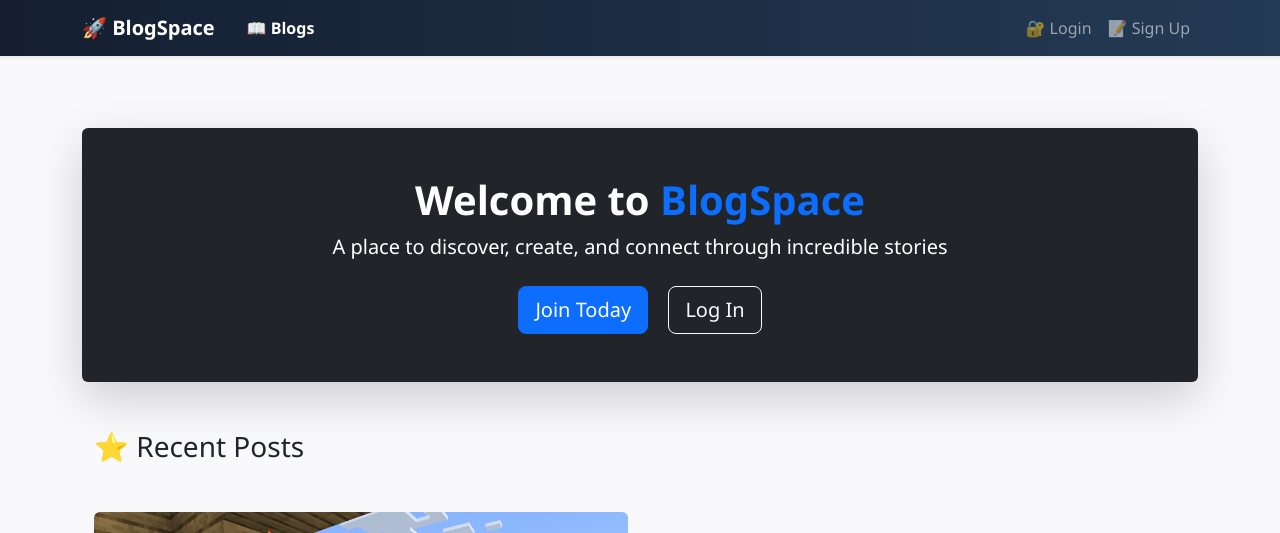
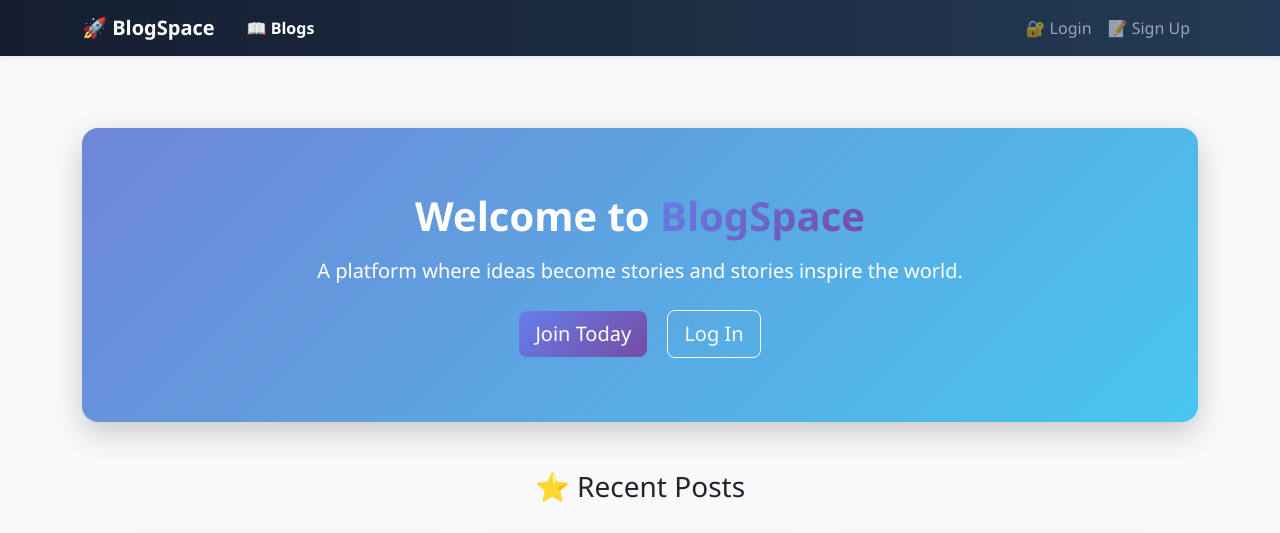
Before and after one commit to Nate2784/BlogSpace, a Django app: page / in a window 1280 px wide. Shown: the top 533 px of the page. Run offline with Django 5.2, Linux system fonts and the light colour scheme; data comes from the database, SQL or seed files in the repository.

Commit message:
ui update

```diff
--- a/myblog/blog/templates/blog/home.html
+++ b/myblog/blog/templates/blog/home.html
@@ -3,53 +3,233 @@
 {% block title %}Home - BlogSpace{% endblock %}
 
 {% block content %}
-<!-- Hero Section -->
-<div class="container text-center my-5 py-5 bg-dark text-white rounded shadow-lg">
-    <h1 class="fw-bold">Welcome to <span class="text-primary">BlogSpace</span></h1>
-    <p class="lead mb-4">
+<style>
+  :root {
+    --gradient-primary: linear-gradient(135deg, #6f86d6, #48c6ef);
+    --gradient-accent: linear-gradient(135deg, #667eea, #764ba2);
+  }
+
+  .hero-section {
+    background: var(--gradient-primary);
+    color: white;
+    padding: 4rem 2rem;
+    border-radius: 1rem;
+    text-align: center;
+    box-shadow: 0 10px 30px rgba(0, 0, 0, 0.2);
+    animation: fadeInDown 0.6s ease-out;
+  }
+
+  .hero-section h1 span {
+    background: var(--gradient-accent);
+    -webkit-background-clip: text;
+    -webkit-text-fill-color: transparent;
+  }
+
+  .btn-gradient {
+    background: var(--gradient-accent);
+    color: white;
+    border: none;
+    transition: background 0.3s ease;
+  }
+
+  .btn-gradient:hover {
+    background: linear-gradient(135deg, #5f72be, #9b23ea);
+  }
+
+  .recent-posts {
+    display: flex;
+    flex-wrap: wrap;
+    gap: 2rem;
+    justify-content: center;
+    margin-top: 2rem;
+    animation: fadeInUp 0.6s ease;
+  }
+
+  .recent-post-card {
+    background: white;
+    border-radius: 12px;
+    overflow: hidden;
+    box-shadow: 0 5px 18px rgba(0, 0, 0, 0.08);
+    max-width: 320px;
+    flex: 1 1 300px;
+    display: flex;
+    flex-direction: column;
+    transition: transform 0.3s ease, box-shadow 0.3s ease;
+  }
+
+  .recent-post-card:hover {
+    transform: translateY(-5px);
+    box-shadow: 0 12px 28px rgba(0, 0, 0, 0.15);
+  }
+
+  .recent-post-card img {
+    height: 180px;
+    object-fit: cover;
+    width: 100%;
+  }
+
+  .recent-post-card-body {
+    padding: 1rem;
+    display: flex;
+    flex-direction: column;
+    flex-grow: 1;
+  }
+
+  .recent-post-card-body h5 a {
+    color: #212529;
+    text-decoration: none;
+    transition: color 0.3s;
+  }
+
+  .recent-post-card-body h5 a:hover {
+    color: #4e54c8;
+  }
+
+  .section-card {
+    background: #fff;
+    border-radius: 1rem;
+    box-shadow: 0 10px 28px rgba(0, 0, 0, 0.08);
+    padding: 3rem 2rem;
+    margin: 3rem auto;
+    max-width: 1000px;
+    animation: fadeIn 1s ease;
+  }
+
+  .section-card h3,
+  .section-card h4 {
+    color: #4e54c8;
+  }
+
+  .section-card .icon {
+    font-size: 2rem;
+    margin-bottom: 0.5rem;
+    color: #6c63ff;
+  }
+
+  .section-card p {
+    color: #555;
+  }
+
+  .testimonial {
+    font-style: italic;
+    color: #444;
+    margin-top: 1rem;
+  }
+
+  .cta-section {
+    background: var(--gradient-primary);
+    color: white;
+    padding: 3rem 2rem;
+    text-align: center;
+    border-radius: 1rem;
+    margin-bottom: 4rem;
+    animation: fadeInUp 0.8s ease;
+  }
+
+  @keyframes fadeInDown {
+    from { opacity: 0; transform: translateY(-30px); }
+    to { opacity: 1; transform: translateY(0); }
+  }
+
+  @keyframes fadeInUp {
+    from { opacity: 0; transform: translateY(30px); }
+    to { opacity: 1; transform: translateY(0); }
+  }
+
+  @keyframes fadeIn {
+    from { opacity: 0; }
+    to { opacity: 1; }
+  }
+</style>
+
+<!-- Hero -->
+<div class="container hero-section mt-5">
+  <h1 class="fw-bold">Welcome to <span>BlogSpace</span></h1>
+  <p class="lead mt-3">
     {% if user.is_authenticated %}
-            Enjoy our authors' content to your heart's content!
+      Dive into stories, insights, and creative ideas from fellow authors.
     {% else %}
-            A place to discover, create, and connect through incredible stories
+      A platform where ideas become stories and stories inspire the world.
     {% endif %}
   </p>
 
   {% if not user.is_authenticated %}
-        <a href="{% url 'register' %}" class="btn btn-primary btn-lg me-3">Join Today</a>
+    <div class="mt-4">
+      <a href="{% url 'register' %}" class="btn btn-gradient btn-lg me-3">Join Today</a>
       <a href="{% url 'login' %}" class="btn btn-outline-light btn-lg">Log In</a>
+    </div>
   {% else %}
-        <!-- Go to Posts Page Button (Only for authenticated users) -->
-        <a href="{% url 'posts_page' %}" class="btn btn-success btn-lg mt-4">📖 Browse Blogs</a>
+    <a href="{% url 'posts_page' %}" class="btn btn-light btn-lg mt-4">📖 Browse Blogs</a>
   {% endif %}
 </div>
 
-<!-- Recent Posts Section -->
+<!-- Recent Posts -->
 <div class="container mt-5">
-    <h3 class="mb-4">⭐ Recent Posts</h3>
+  <h3 class="mb-4 text-center">⭐ Recent Posts</h3>
+  <div class="recent-posts">
     {% for post in posts %}
-        <div class="py-4 border-bottom post-container">
-            <div class="row align-items-center">
+      <div class="recent-post-card">
         {% if post.image %}
-                    <div class="col-md-6 mb-3 mb-md-0">
-                        <img src="{{ post.image.url }}" class="img-fluid rounded w-100 post-image" style="height: 300px; object-fit: cover;" alt="{{ post.title }}">
+          <img src="{{ post.image.url }}" alt="{{ post.title }}">
+        {% else %}
+          <img src="https://via.placeholder.com/400x180?text=No+Image" alt="No image">
+        {% endif %}
+        <div class="recent-post-card-body">
+          <h5><a href="{% url 'post_detail' post.id %}">{{ post.title }}</a></h5>
+          <small class="text-muted mb-2">By
+            <a href="{% url 'author_profile' post.author.username %}" class="text-primary text-decoration-none">
+              {{ post.author.username }}
+            </a>
+          </small>
+          <p class="small text-muted">{{ post.content|truncatewords:20 }}</p>
+          <a href="{% url 'post_detail' post.id %}" class="btn btn-outline-primary btn-sm mt-auto align-self-start">Read More</a>
         </div>
-                {% endif %}
-                <div class="col-md-6">
-                    <h2 class="post-title">
-                        <a href="{% url 'post_detail' post.id %}" class="text-dark text-decoration-none">
-                            {{ post.title }}
-                        </a>
-                    </h2>
-                    <p class="text-muted mb-1">
-                        By <a href="{% url 'author_profile' post.author.username %}" class="text-primary">{{ post.author.username }}</a>
-                    </p>
-                    <p>{{ post.content|truncatewords:30 }}</p>
-                    <a href="{% url 'post_detail' post.id %}" class="btn btn-outline-primary">Read More</a>
+      </div>
+    {% empty %}
+      <p class="text-center text-muted w-100">No recent posts available.</p>
+    {% endfor %}
+  </div>
+</div>
+
+<!-- Why BlogSpace Section -->
+<div class="container section-card">
+  <div class="text-center mb-4">
+    <h3 class="mb-2">🌟 Why BlogSpace?</h3>
+    <p class="fs-5">Discover what makes our platform ideal for creators and readers alike.</p>
+  </div>
+  <div class="row text-center">
+    <div class="col-md-4 mb-4">
+      <div class="icon mb-2" style="font-size: 2.5rem;">📝</div>
+      <h5>Publish with Ease</h5>
+      <p>Create and format your content effortlessly with our editor.</p>
+    </div>
+    <div class="col-md-4 mb-4">
+      <div class="icon mb-2" style="font-size: 2.5rem;">🤝</div>
+      <h5>Connect with Community</h5>
+      <p>Engage with readers and follow your favorite bloggers.</p>
+    </div>
+    <div class="col-md-4 mb-4">
+      <div class="icon mb-2" style="font-size: 2.5rem;">📈</div>
+      <h5>Track Your Growth</h5>
+      <p>See how your posts perform and grow your audience.</p>
     </div>
   </div>
 </div>
-    {% empty %}
-        <p class="text-center text-muted">No recent posts available.</p>
-    {% endfor %}
+
+<!-- Testimonial Section -->
+<div class="container section-card text-center">
+  <i class="icon bi bi-chat-quote-fill"></i>
+  <blockquote class="testimonial">“BlogSpace helped me grow from a casual writer to a published author with thousands of readers.”</blockquote>
+  <p class="text-muted">— Alex, Tech Blogger</p>
+</div>
+
+<!-- CTA -->
+<div class="container cta-section">
+  <h4>Ready to start your writing journey?</h4>
+  {% if not user.is_authenticated %}
+    <a href="{% url 'register' %}" class="btn btn-light btn-lg mt-2">Create an Account</a>
+  {% else %}
+    <a href="{% url 'create_post' %}" class="btn btn-light btn-lg mt-2">Write a blog.</a>
+  {% endif %}
 </div>
 {% endblock %}
```
Also changed, not shown: myblog/blog/templates/blog/author_profile.html (+7 -10 lines), myblog/blog/templates/blog/posts.html (+93 -36 lines). Lines whose indentation alone changed are shown as unchanged.
